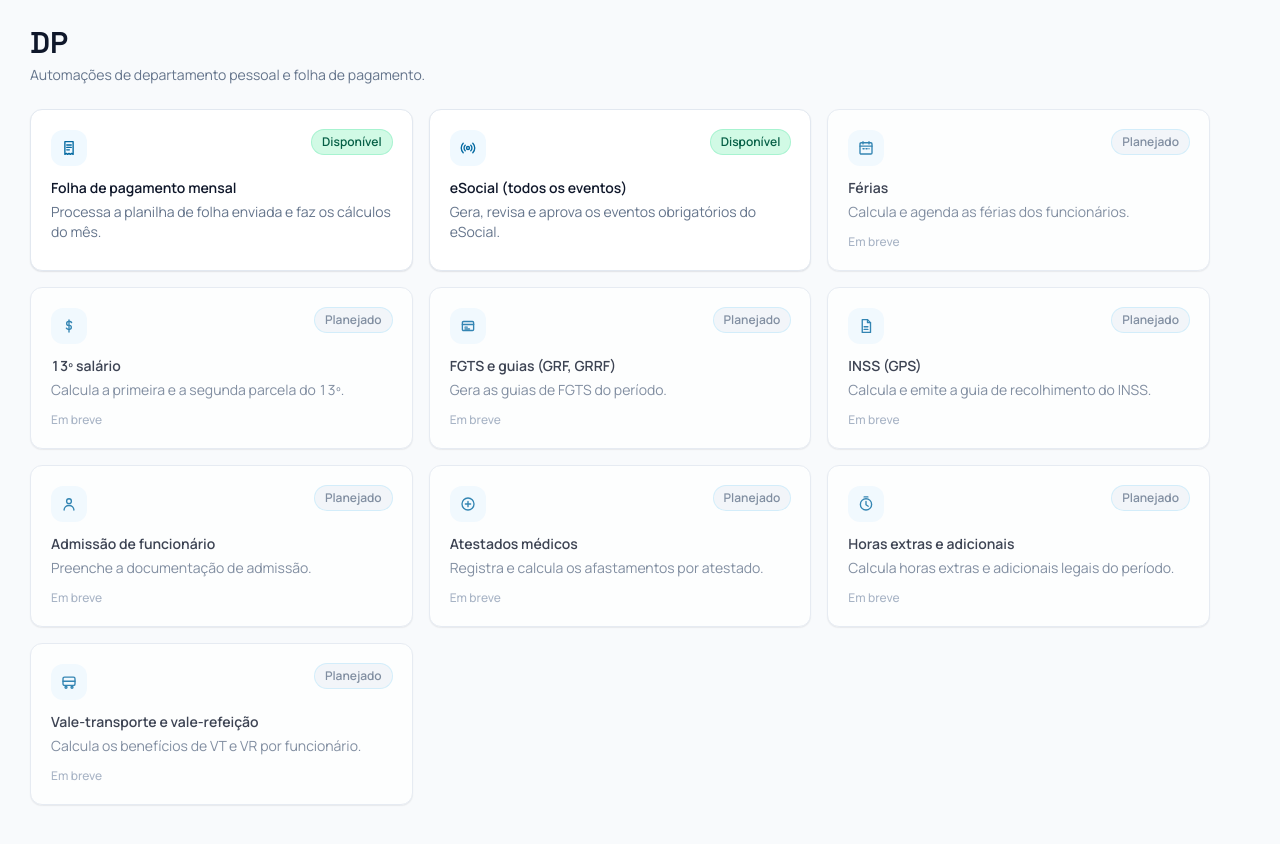
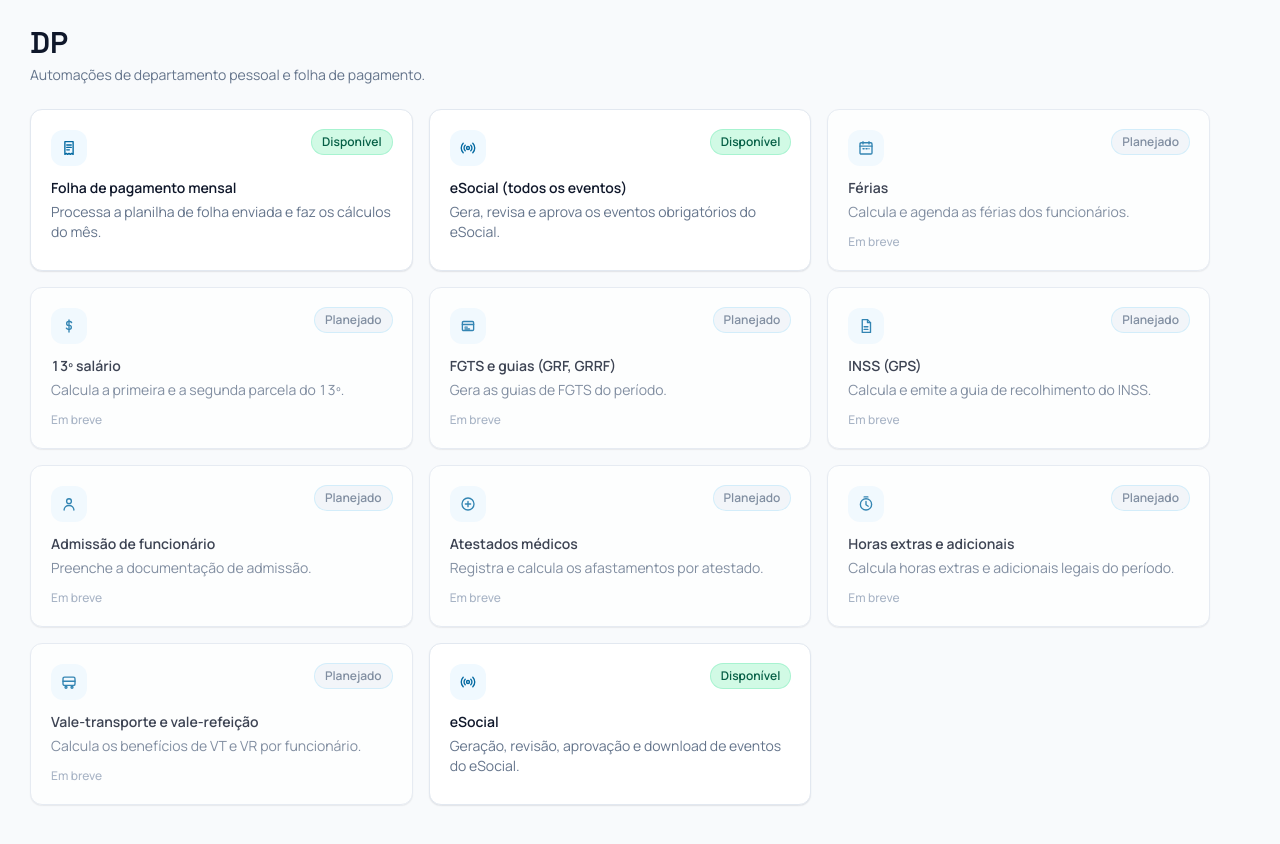
Before and after one commit to EfficienceCo/EfficienceCo, a Next.js app in the folder frontend/: page /dashboard/dp in a window 1280 px wide. Built offline with nearby package versions, Linux system fonts and the light colour scheme; no server answers.

Commit message:
adicionei esocial dentro de dp

```diff
--- a/frontend/src/app/dashboard/dp/page.jsx
+++ b/frontend/src/app/dashboard/dp/page.jsx
@@ -77,6 +77,13 @@ const AUTOMACOES = [
     descricao: 'Calcula os benefícios de VT e VR por funcionário.',
     status: 'planejado',
   },
+  {
+  icon: TransmissaoIcon,
+  nome: 'eSocial',
+  descricao: 'Geração, revisão, aprovação e download de eventos do eSocial.',
+  status: 'disponivel',
+  href: '/dashboard/dp/esocial',
+  },
 ];
 
 export default function DpAreaPage() {
--- a/frontend/src/components/layout/Sidebar.jsx
+++ b/frontend/src/components/layout/Sidebar.jsx
@@ -42,6 +42,11 @@ const NAV_ITEMS = [
     href: '/dashboard/dp',
     label: 'DP',
     icon: DpIcon,
+  },
+  {
+    href: '/dashboard/dp/esocial',
+    label: 'eSocial',
+    icon: ESocialIcon,
   },
   {
     href: '/dashboard/societario',
@@ -307,3 +312,13 @@ function EmpresaIcon() {
     </IconBase>
   );
 }
+function ESocialIcon() {
+  return (
+    <IconBase>
+      <circle cx="9" cy="7" r="3" />
+      <path d="M3 18v-1a4 4 0 0 1 4-4h4a4 4 0 0 1 4 4v1" />
+      <path d="M16 11h6" />
+      <path d="M19 8v6" />
+    </IconBase>
+  );
+}
```
